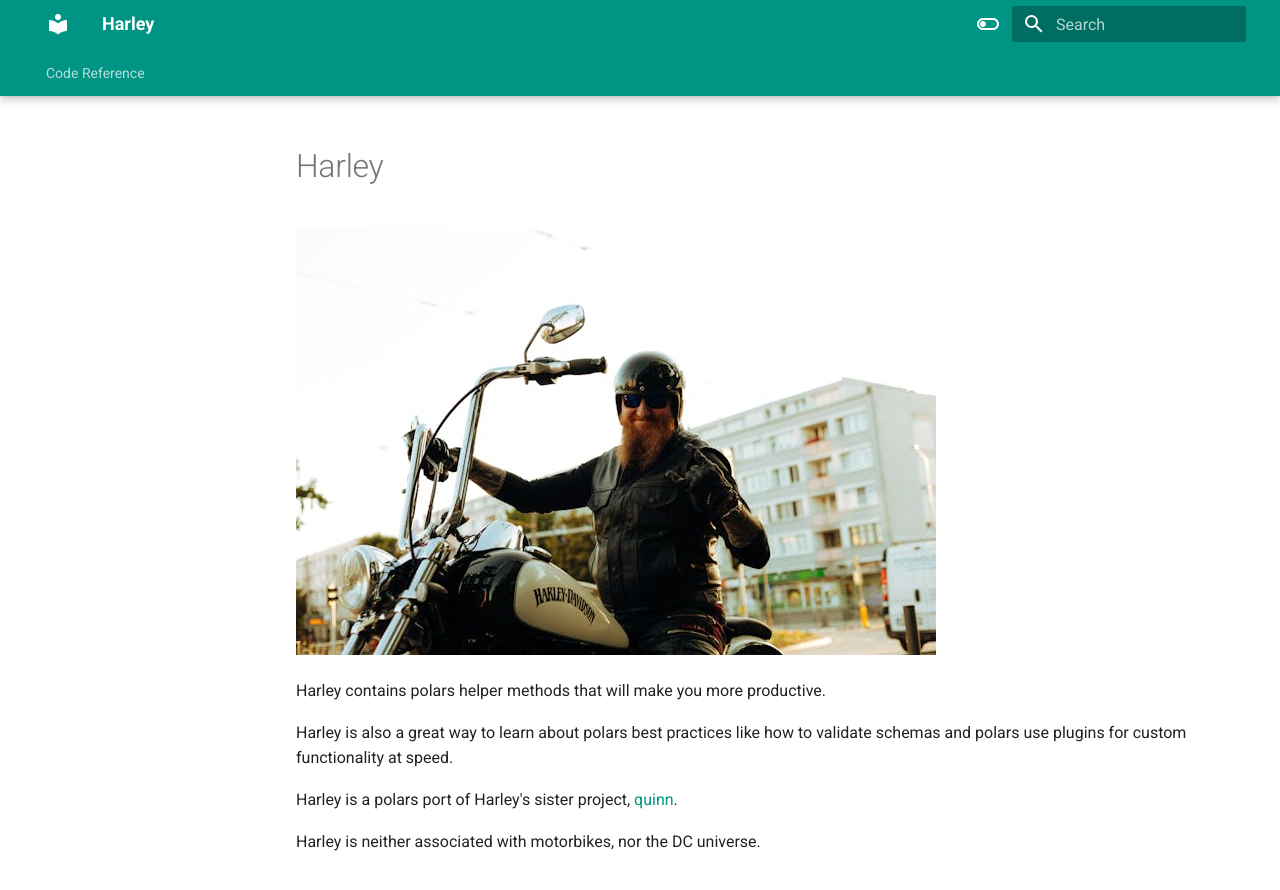
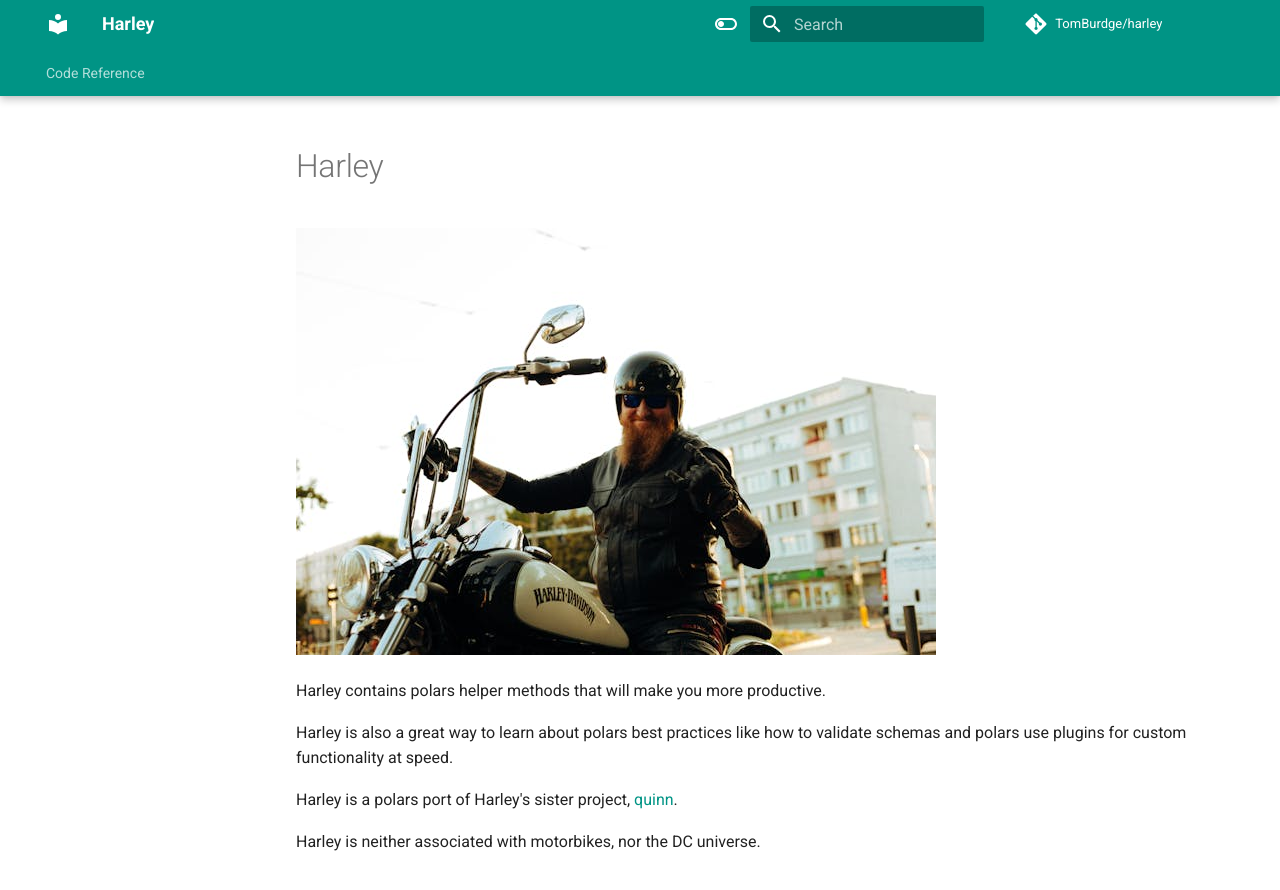
Before and after one commit to TomBurdge/harley, an MkDocs documentation site: the page built from docs/index.md, in a window 1280 px wide and 900 px high. Shown: the top 890 px of the window. Built offline with MkDocs 1.6.1 and Material for MkDocs 9.7.7, drawn with Linux system fonts in a browser that asks for light colours; comment, search, counter and statistics services are not loaded.

Commit message:
fix: add site and repo url info

```diff
--- a/mkdocs.yml
+++ b/mkdocs.yml
@@ -1,4 +1,7 @@
 site_name: Harley
+site_url: "https://tomburdge.github.io/harley/"
+repo_url: "https://github.com/TomBurdge/harley"
+repo_name: "TomBurdge/harley"
 nav:
   - Code Reference: reference/
 theme:
```
